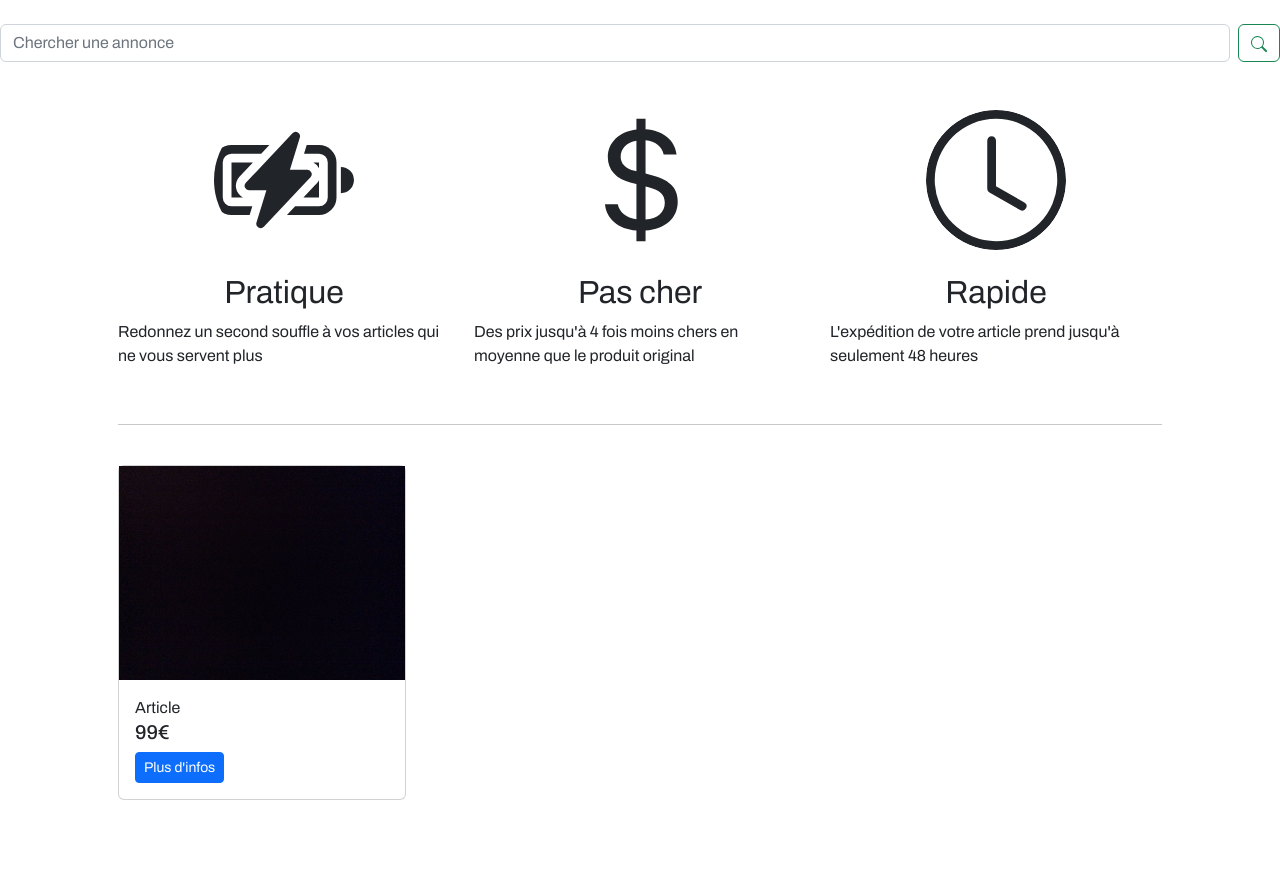
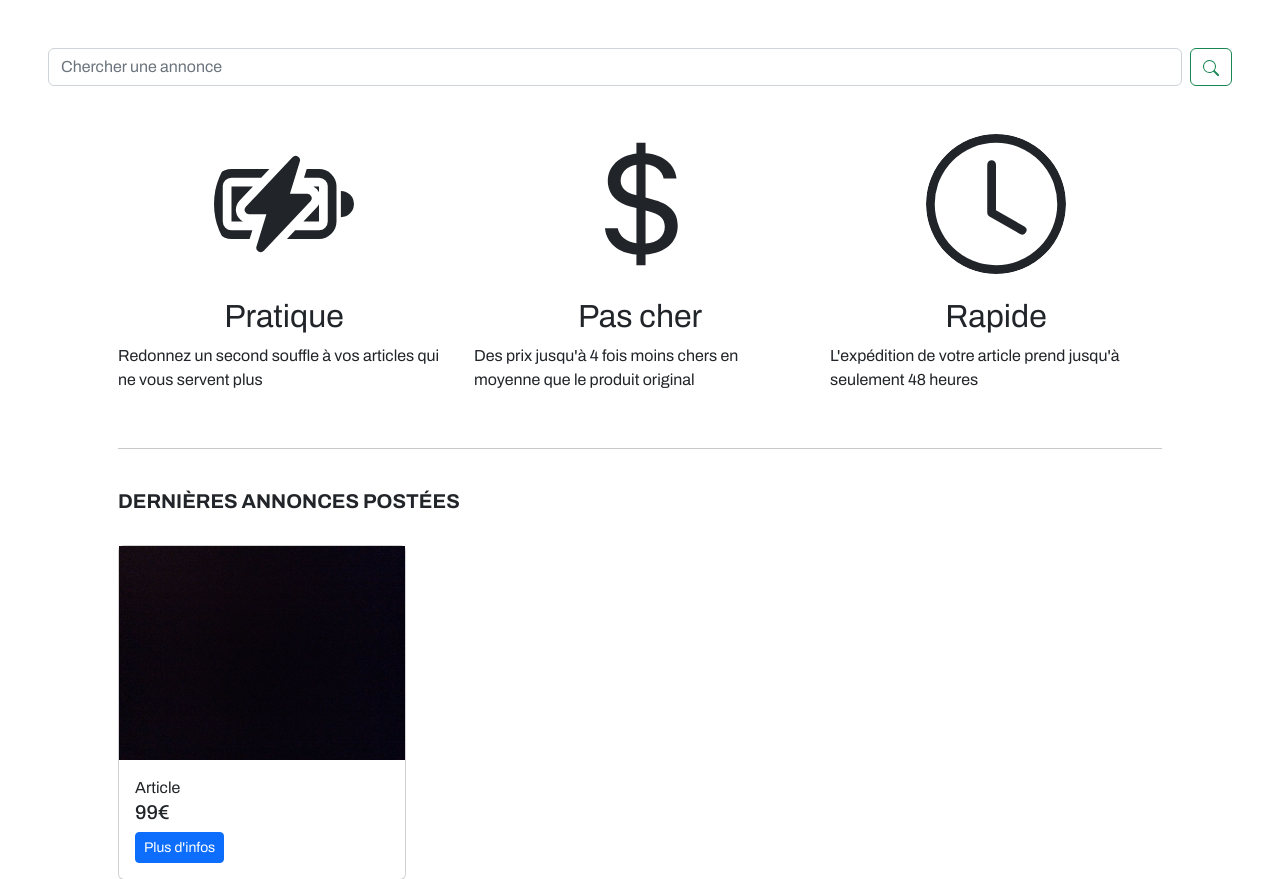
Before and after one commit to n4thans/LaBonneAffaire, a Symfony app: template templates/pages/home.html.twig in a window 1280 px wide. Shown: the part 70-949 px from the top of the page. Run offline with Twig, Linux system fonts and the light colour scheme; the template is opened without the code that fills it, so the values that code supplies are empty; some libraries are stand-ins or nearby versions.

Commit message:
Modif front page home 27/10 14:08

```diff
--- a/templates/pages/home.html.twig
+++ b/templates/pages/home.html.twig
@@ -4,7 +4,7 @@
 {% block title %}Accueil - La bonne affaire{% endblock %}
 
 {% block body %}
-<form class="d-flex" role="search" my-2>
+<form class="d-flex pt-4 pe-5 ps-5" role="search" my-2>
     <input class="form-control me-2" class="col-xs-4" type="search" placeholder="Chercher une annonce" aria-label="Search">
     <button class="btn btn-outline-success" type="submit"> <svg xmlns="http://www.w3.org/2000/svg" width="16" height="16"
         fill="currentColor" class="bi bi-search" viewBox="0 0 16 16">
@@ -55,6 +55,8 @@
 <br>
 <hr class="featurette-divider">
 <br>
+<h5 class="fw-bold">DERNIÈRES ANNONCES POSTÉES</h5>
+<br>
     {% include 'partials/_annonce.html.twig' %}
 
 <br>
```
